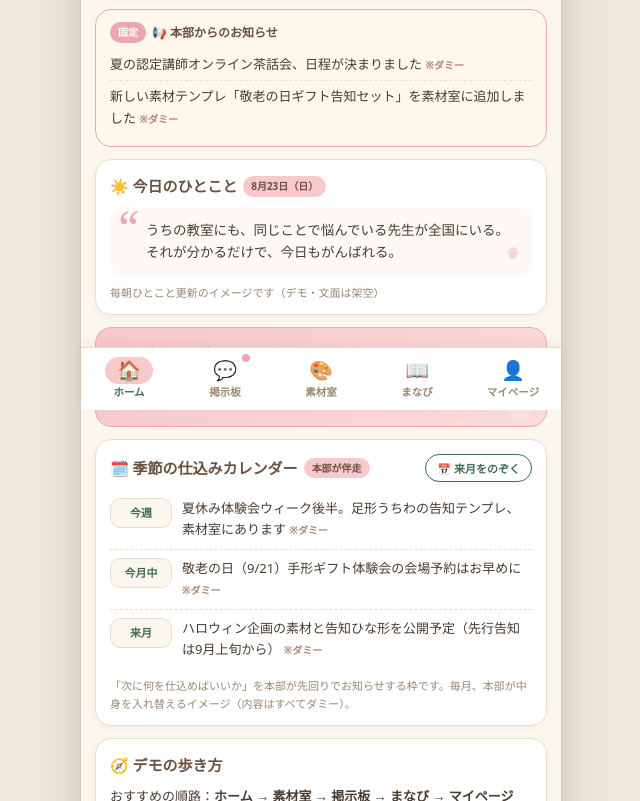
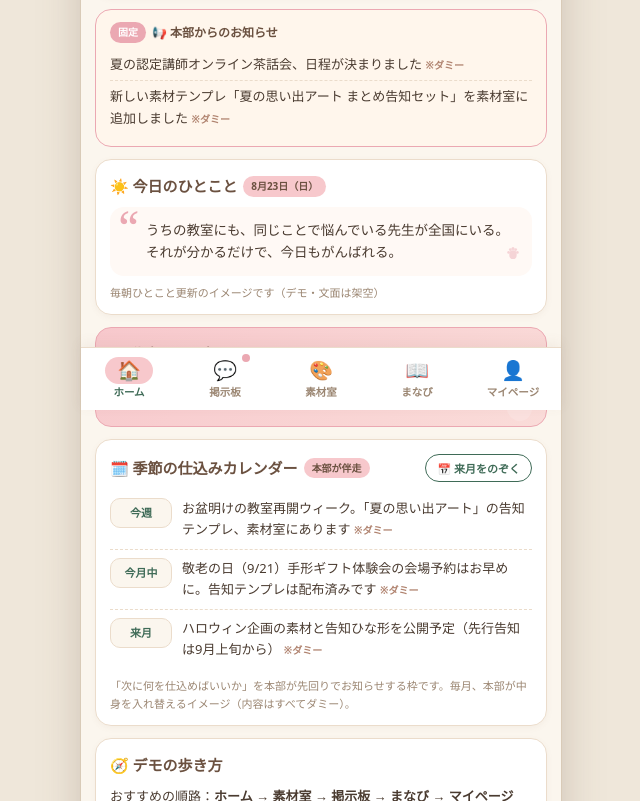
Before and after one commit to vera-hq/vera-hq.github.io, a plain HTML site: page petapeta-tetote-8658153158a43df7f952/index.html in a window 1280 px wide. Shown: the part 390-1191 px from the top of the page, without its empty margins (319-959 px from the left). Drawn offline with Linux system fonts and the light colour scheme.

Commit message:
てとて広場: 季節カレンダー・素材室の棚を8月中旬基準に更新（v2→v3）
Co-Authored-By: Claude Opus 5 <noreply@anthropic.com>

```diff
--- a/petapeta-tetote-8658153158a43df7f952/index.html
+++ b/petapeta-tetote-8658153158a43df7f952/index.html
@@ -462,7 +462,7 @@ nav.tabbar .dot{
       <div class="head"><span class="pin">固定</span>📢 本部からのお知らせ</div>
       <ul>
         <li>夏の認定講師オンライン茶話会、日程が決まりました <span class="dummy">※ダミー</span></li>
-        <li>新しい素材テンプレ「敬老の日ギフト告知セット」を素材室に追加しました <span class="dummy">※ダミー</span></li>
+        <li>新しい素材テンプレ「夏の思い出アート まとめ告知セット」を素材室に追加しました <span class="dummy">※ダミー</span></li>
       </ul>
     </div>
 
@@ -1085,14 +1085,14 @@ function matSVG(type, c1, c2, bg1, bg2){
   return head + body + '</svg>';
 }
 
-/* ---------- 素材室（7月末基準の棚） ---------- */
+/* ---------- 素材室（8月中旬基準の棚） ---------- */
 var MATERIALS = [
- {name:"夏の思い出 足形うちわ 告知テンプレ（Instagram用）", isNew:true,  type:"insta", c1:"#F6A9B8", c2:"#EBA8B2", b1:"#FDEFF2", b2:"#FBF6EE"},
- {name:"敬老の日ギフト 告知テンプレ",                       isNew:true,  type:"insta", c1:"#E8A24E", c2:"#D9B45A", b1:"#FBF4DF", b2:"#FFF9F5"},
+ {name:"夏の思い出アート 作品まとめ告知テンプレ（Instagram用）", isNew:true,  type:"insta", c1:"#F6A9B8", c2:"#EBA8B2", b1:"#FDEFF2", b2:"#FBF6EE"},
+ {name:"敬老の日ギフト 告知テンプレ（8/5配布済）",           isNew:false, type:"insta", c1:"#E8A24E", c2:"#D9B45A", b1:"#FBF4DF", b2:"#FFF9F5"},
  {name:"教室POP「はじめてさん歓迎」",                       isNew:false, type:"pop",   c1:"#9FD6AE", c2:"#66B584", b1:"#EDF7F0", b2:"#FBF6EE"},
  {name:"参加費のご案内 ひな形（価格表）",                   isNew:false, type:"price", c1:"#9FC1E8", c2:"#5E93D8", b1:"#EEF4FB", b2:"#FBF6EE"},
  {name:"公式LINE配信 文例セット（月4本）",                  isNew:true,  type:"pop",   c1:"#C7A8E0", c2:"#9A76C8", b1:"#F4EEFA", b2:"#FBF6EE"},
- {name:"体験会アンケート ひな形",                           isNew:false, type:"price", c1:"#F7C08A", c2:"#E8A24E", b1:"#FDF2E4", b2:"#FBF6EE"}
+ {name:"2学期スタート 教室再開のお知らせひな形",             isNew:true,  type:"price", c1:"#F7C08A", c2:"#E8A24E", b1:"#FDF2E4", b2:"#FBF6EE"}
 ];
 function renderMaterials(){
   $("#mat-grid").innerHTML = MATERIALS.map(function(m,i){
@@ -1141,14 +1141,14 @@ function closeReportModal(){ $("#report-modal").classList.remove("open"); docume
 
 /* ---------- 季節の仕込みカレンダー（月めくり付き） ---------- */
 var SEASON_NOW = [
- {when:"今週",   text:"夏休み体験会ウィーク後半。足形うちわの告知テンプレ、素材室にあります"},
- {when:"今月中", text:"敬老の日（9/21）手形ギフト体験会の会場予約はお早めに"},
+ {when:"今週",   text:"お盆明けの教室再開ウィーク。「夏の思い出アート」の告知テンプレ、素材室にあります"},
+ {when:"今月中", text:"敬老の日（9/21）手形ギフト体験会の会場予約はお早めに。告知テンプレは配布済みです"},
  {when:"来月",   text:"ハロウィン企画の素材と告知ひな形を公開予定（先行告知は9月上旬から）"}
 ];
 var SEASON_NEXT = [
- {when:"8月上旬", text:"敬老の日ギフトの告知スタート。テンプレは配布済みです"},
- {when:"お盆明け", text:"「夏の思い出アート」で夏の教室を締めくくり。作品展示のコツも配信予定"},
- {when:"月末",   text:"ハロウィン先行告知の準備。クリスマス材料の仕入れリストも公開予定"}
+ {when:"9月上旬", text:"ハロウィン先行告知スタート。素材と告知ひな形を公開します"},
+ {when:"9/21",   text:"敬老の日 本番。当日レポは実績ノートに残しておきましょう"},
+ {when:"月末",   text:"クリスマス材料の仕入れリストを公開予定。年賀の手形デザインも先行公開します"}
 ];
 var showingNext = false;
 function renderSeason(){
```
